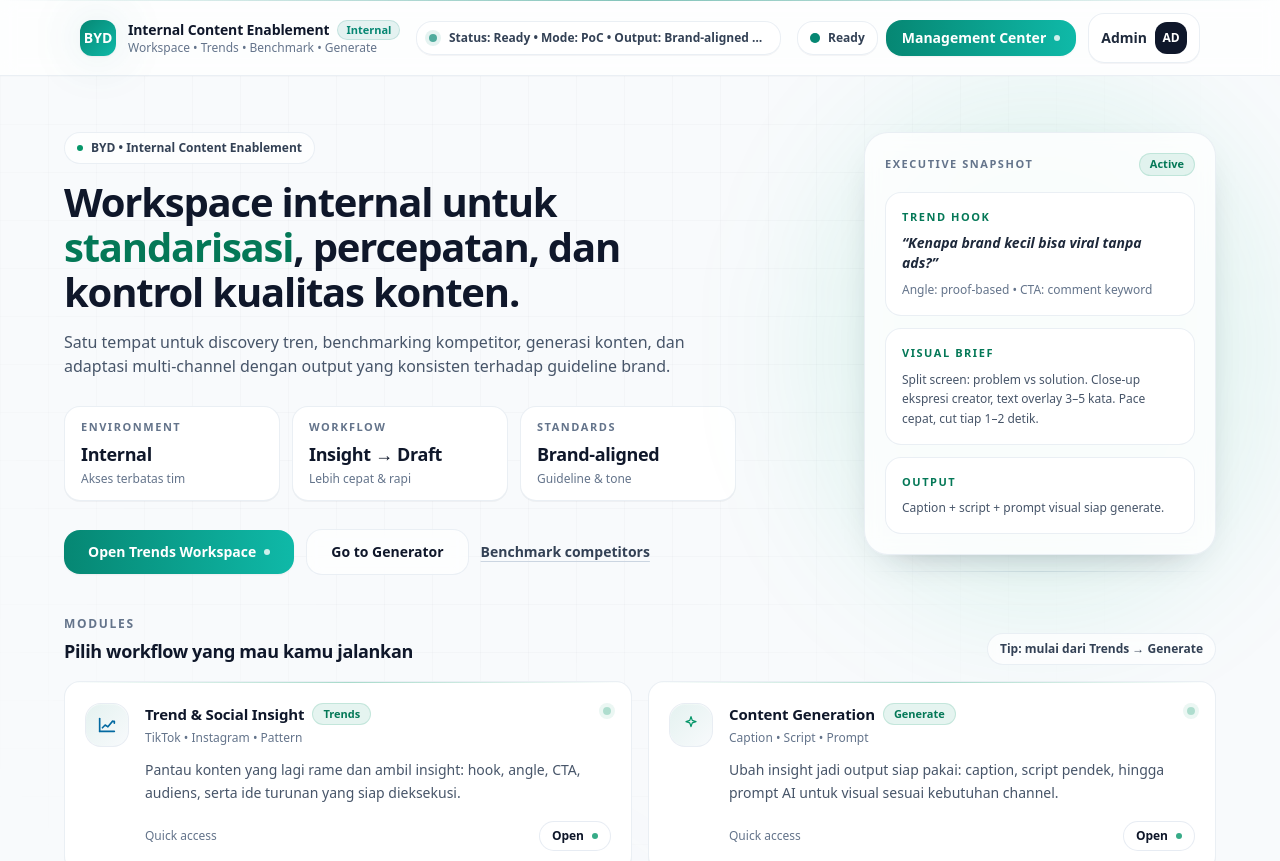
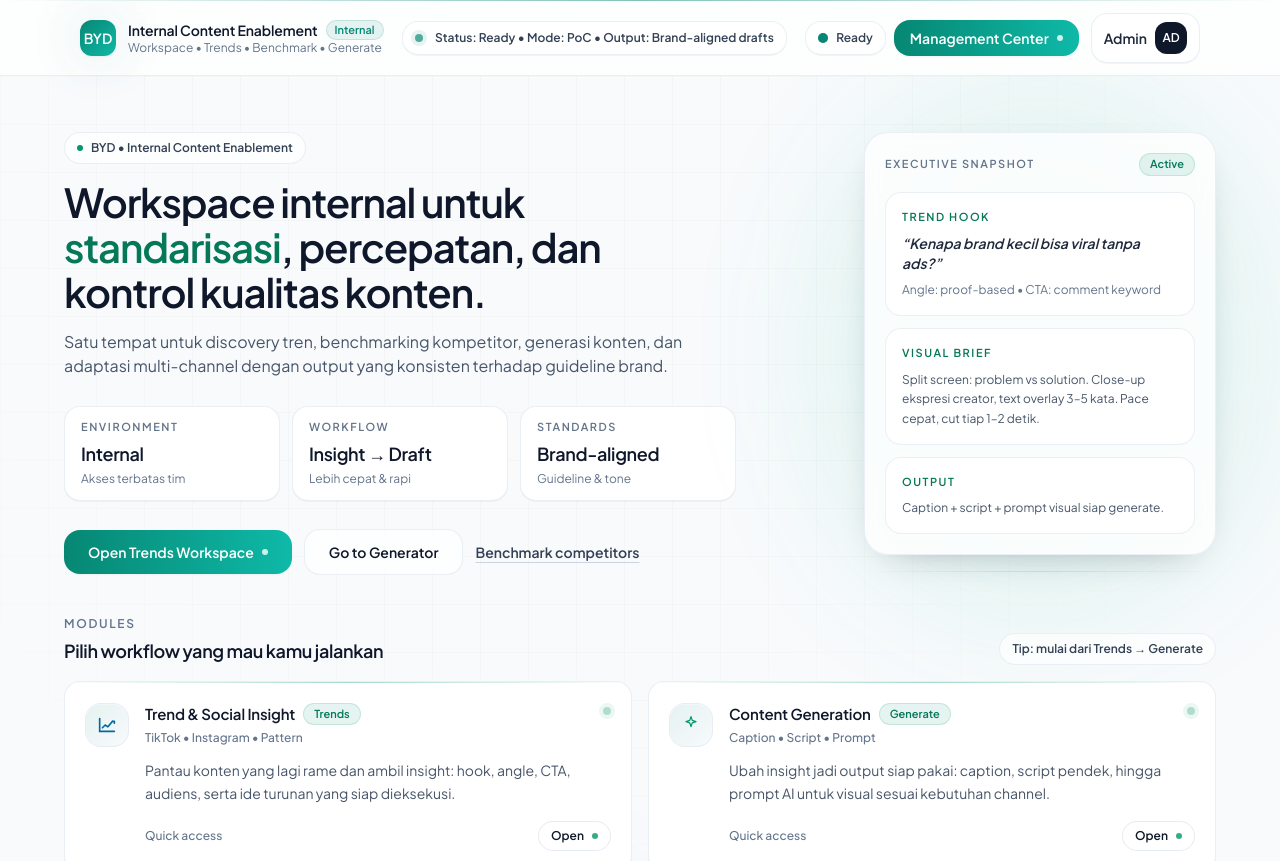
Before and after one commit to adun123/byd-marketing-ai, a React (Vite) app in the folder frontend/: page / in a window 1280 px wide. Shown: the top 861 px of the page. Built offline with nearby package versions, Linux system fonts and the light colour scheme.

Commit message:
penambahan font

```diff
--- a/frontend/tailwind.config.js
+++ b/frontend/tailwind.config.js
@@ -2,7 +2,11 @@
 export default {
   content: ["./index.html", "./src/**/*.{js,ts,jsx,tsx}"],
   theme: {
-    extend: {},
+    extend: {
+      fontFamily: {
+      sans: ["'Plus Jakarta Sans'", "ui-sans-serif", "system-ui"],
+    },
+    },
    },
   plugins: [],
 
```
